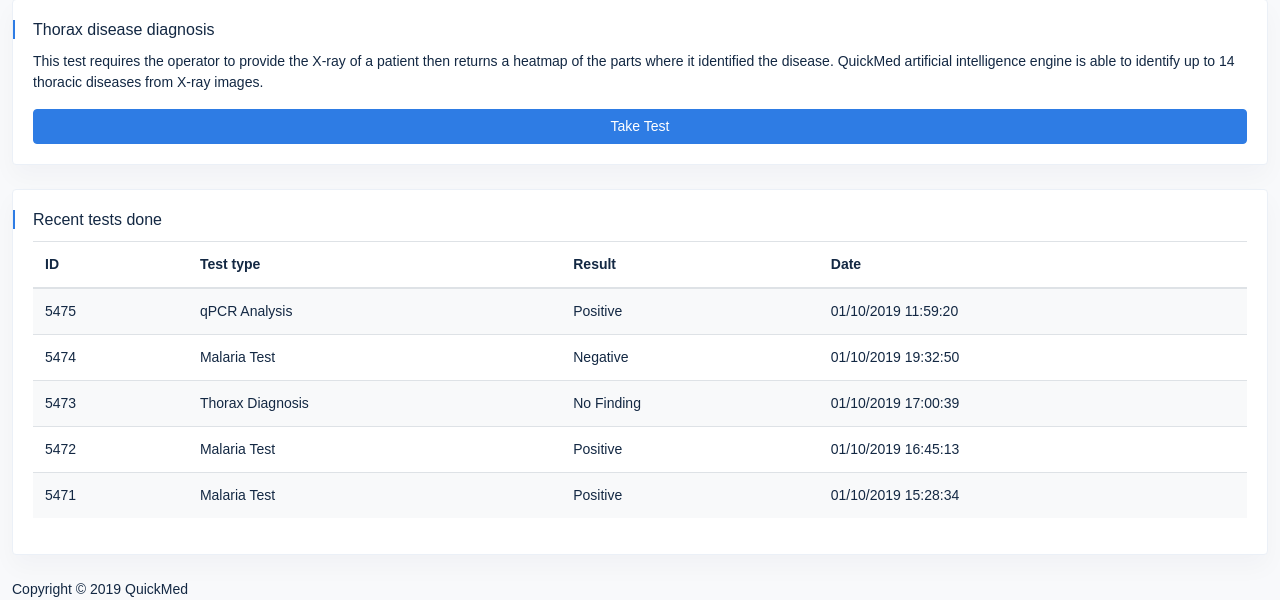
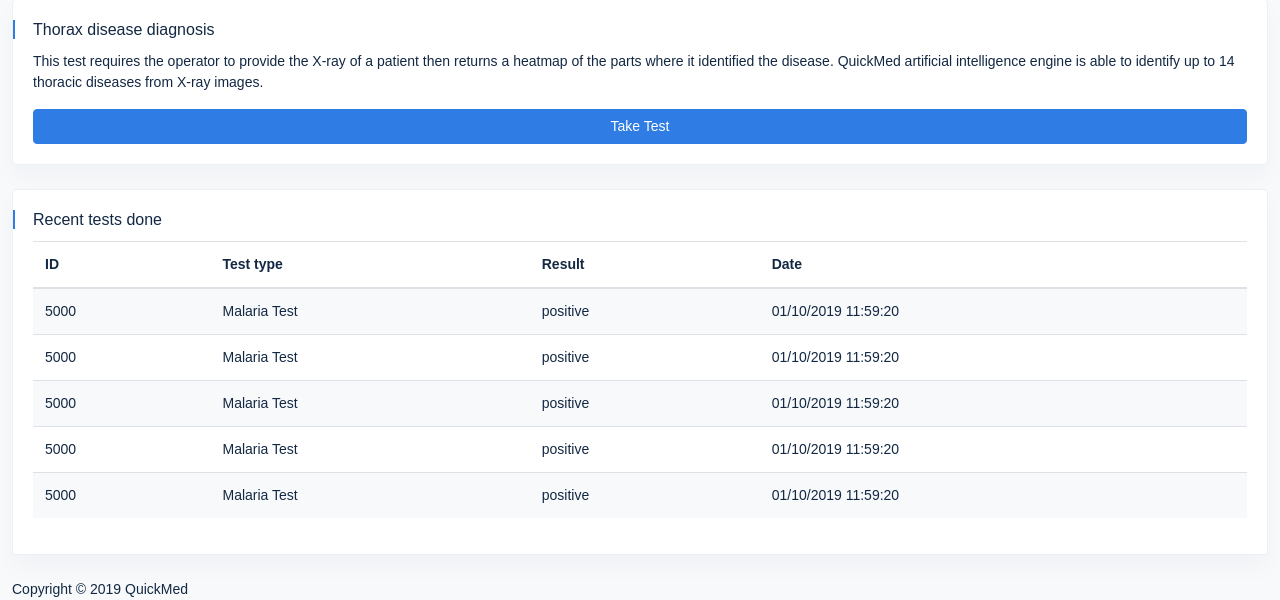
Before and after one commit to LordGhostX/QuickMed, a Django app: page /account/tests.html in a window 1280 px wide. Shown: the part 889-1489 px from the top of the page. Run offline with Django 3.2, Linux system fonts and the light colour scheme; some libraries are stand-ins or nearby versions.

Commit message:
views refactoring

```diff
--- a/backend/quickmed/templates/account/index.html
+++ b/backend/quickmed/templates/account/index.html
@@ -217,8 +217,6 @@
                                                     </td>
                                                 </tr>
                                                 {% endfor %}
-
-
                                             </tbody>
                                         </table>
                                     </div>
--- a/backend/quickmed/templates/account/results.html
+++ b/backend/quickmed/templates/account/results.html
@@ -144,7 +144,6 @@
                                                 </td>
                                             </tr>
                                             {% endfor %}
-
                                         </tbody>
                                     </table>
 
--- a/backend/quickmed/templates/account/tests.html
+++ b/backend/quickmed/templates/account/tests.html
@@ -154,80 +154,22 @@
                                                 </tr>
                                             </thead>
                                             <tbody>
+                                              {% for i in history %}
                                                 <tr>
                                                     <td>
-														5475
+														{{ i.ID }}
                                                     </td>
 													<td>
-														qPCR Analysis
+														{{ i.type }}
                                                     </td>
 													<td>
-														Positive
+														{{ i.result }}
                                                     </td>
 													<td>
-														01/10/2019 11:59:20
+														{{ i.date }}
                                                     </td>
                                                 </tr>
-
-                                                <tr>
-                                                    <td>
-														5474
-                                                    </td>
-													<td>
-														Malaria Test
-                                                    </td>
-													<td>
-														Negative
-                                                    </td>
-													<td>
-														01/10/2019 19:32:50
-                                                    </td>
-                                                </tr>
-
-												<tr>
-                                                    <td>
-														5473
-                                                    </td>
-													<td>
-														Thorax Diagnosis
-                                                    </td>
-													<td>
-														No Finding
-                                                    </td>
-													<td>
-														01/10/2019 17:00:39
-                                                    </td>
-                                                </tr>
-
-												<tr>
-                                                    <td>
-														5472
-                                                    </td>
-													<td>
-														Malaria Test
-                                                    </td>
-													<td>
-														Positive
-                                                    </td>
-													<td>
-														01/10/2019 16:45:13
-                                                    </td>
-                                                </tr>
-
-												<tr>
-                                                    <td>
-														5471
-                                                    </td>
-													<td>
-														Malaria Test
-                                                    </td>
-													<td>
-														Positive
-                                                    </td>
-													<td>
-														01/10/2019 15:28:34
-                                                    </td>
-                                                </tr>
+                                                {% endfor %}
                                             </tbody>
                                         </table>
                                     </div>
--- a/backend/quickmed/urls.py
+++ b/backend/quickmed/urls.py
@@ -12,6 +12,4 @@ urlpatterns = [
     path("account/contact.html", views.contact, name="contact"),
     path("account/billing.html", views.billing, name="billing"),
     path("account/results.html", views.test_history, name="test_history")
-
-
 ]
--- a/backend/quickmed/views.py
+++ b/backend/quickmed/views.py
@@ -1,7 +1,7 @@
 from django.shortcuts import render, redirect
 
 def index(request):
-    return render (request,'index.html')
+    return render(request,'index.html')
 
 def login(request):
     email = request.POST.get("email", None)
@@ -11,32 +11,39 @@ def login(request):
         # Validate
         return redirect('account/index.html')
 
-    return render (request, 'login.html')
+    return render(request, 'login.html')
 
-def get_user_history(user):
-    return [{"ID": 5000, "type": "Malaria Test", "result": "positive", "date": "01/10/2019 11:59:20"}]
+def get_user_history(user, mode="short"):
+    history_table = [{"ID": 5000, "type": "Malaria Test", "result": "positive", "date": "01/10/2019 11:59:20"}] * 10
+    if mode == "short":
+        history_table = history_table[:5]
+    return history_table
 
 def dashboard(request):
     # call from db
     params = {"malaria": 378, "qpcr": 289, "xray": 198, "total": 865}
     params["history"] = get_user_history("test")
 
-    return render (request, 'account/index.html', params)
+    return render(request, 'account/index.html', params)
 
 def taketest(request):
-    return render (request, 'account/tests.html')
+    params = {"history": get_user_history("test")}
+
+    return render(request, 'account/tests.html', params)
 
 def statistics(request):
-    return render (request, 'account/statistics.html')
+    return render(request, 'account/statistics.html')
+
 def settings(request):
-    return render (request, 'account/settings.html')
+    return render(request, 'account/settings.html')
 
 def contact(request):
-    return render (request, 'account/contact.html')
+    return render(request, 'account/contact.html')
+
 def billing(request):
-    return render (request, 'account/billing.html')
+    return render(request, 'account/billing.html')
+
 def test_history(request):
-    params = {"malaria": 378, "qpcr": 289, "xray": 198, "total": 865}
-    params["history"] = get_user_history("results")
+    params = {"history": get_user_history("test", "full")}
 
-    return render(request, 'account/results.html')
+    return render(request, 'account/results.html', params)
```
Also changed, not shown: 1 other file.
